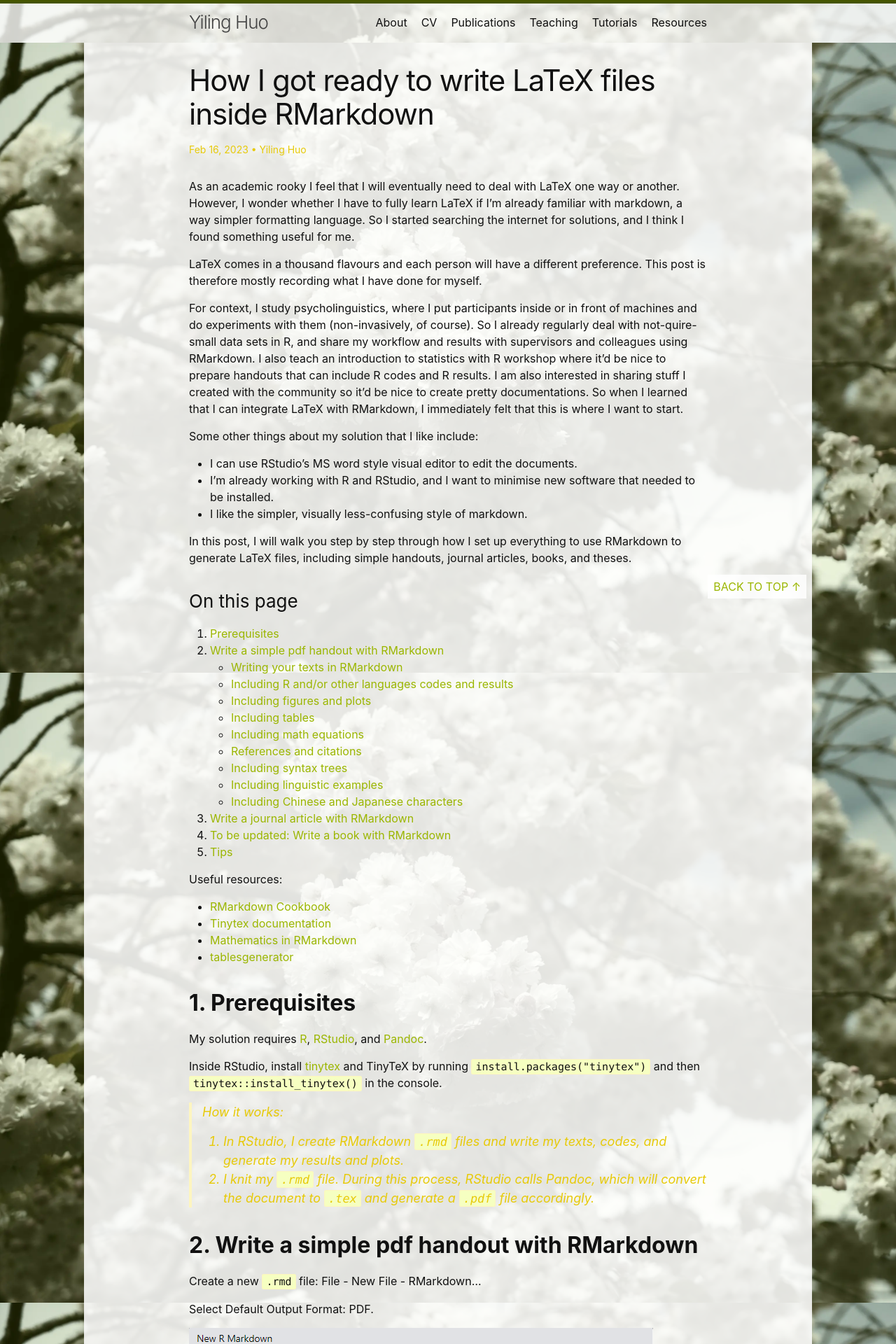
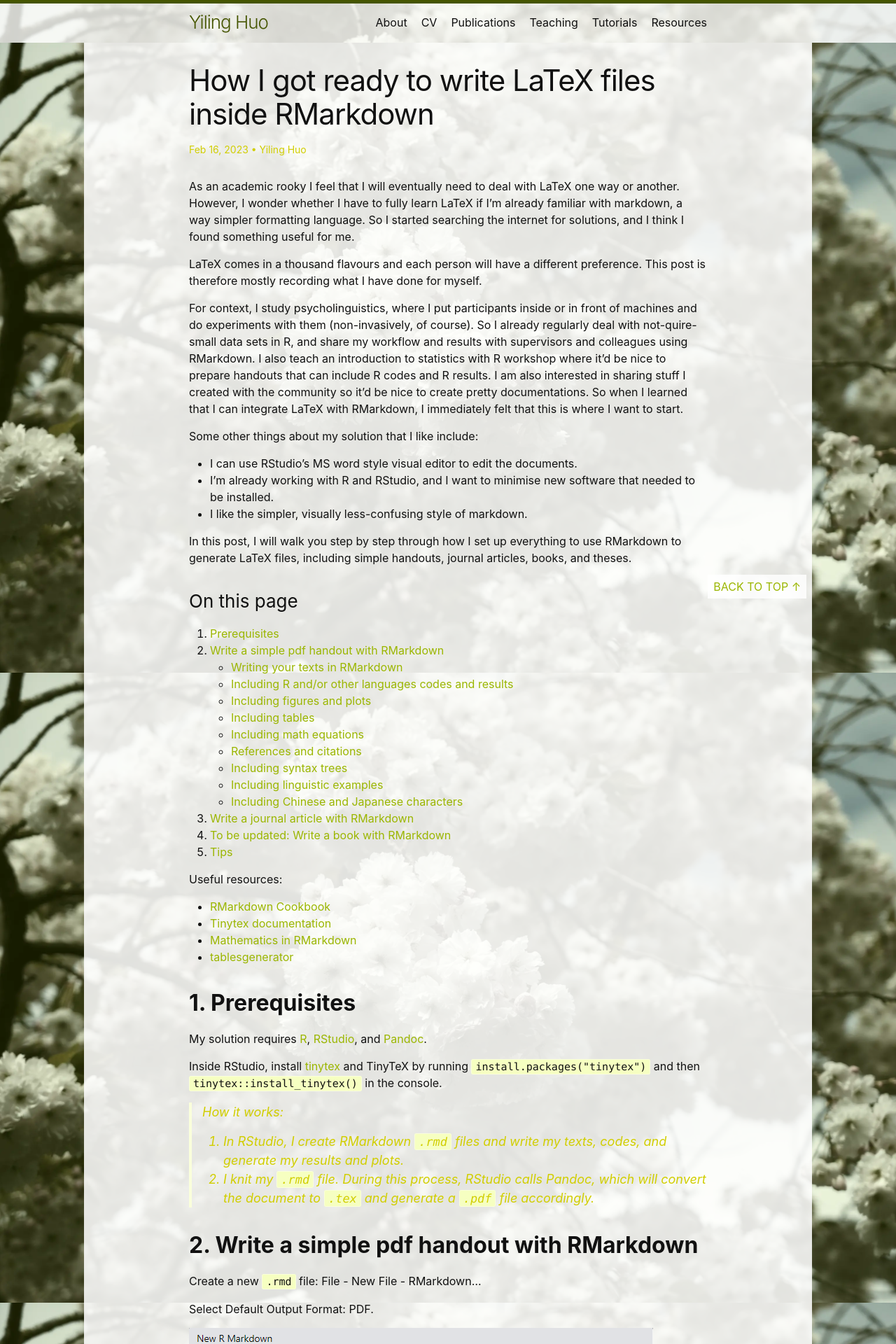
Before and after one commit to Yiling-Huo/yiling-huo.github.io, a Jekyll site: the page built from _posts/2023-02-16-rmarkdown-latex.md, in a window 1280 px wide. Shown: the top 1920 px of the page at 70% size. Built offline with Jekyll 4.4.1, drawn with Linux system fonts in a browser that asks for light colours.

Commit message:
Update custom.scss

```diff
--- a/_sass/minima/skins/custom.scss
+++ b/_sass/minima/skins/custom.scss
@@ -42,24 +42,24 @@
 
 // spring theme
 $sp-title:                 "  -spring edition- ";
-$sp-brand-color:           #e7ca09 !default; //#ff8ca1 !default;
-$sp-code-background-color: #f6ffc1 !default; //#ffe3e8 !default;
-$sp-link-base-color:       #9bb600 !default; //#F96D87 !default;
+$sp-brand-color:           #d1ce00 !default; //#e7ca09 !default;
+$sp-code-background-color: #f6ffc1 !default;
+$sp-link-base-color:       #9bb600 !default;
 $sp-background-image: url("/images/background/background-sp.webp");
 $sp-profile-image: url("/images/profile/profile-sp.webp");
 
-$sp-brand-color-light: lighten($sp-brand-color, 40%) !default;
+$sp-brand-color-light: lighten($sp-brand-color, 50%) !default;
 $sp-brand-color-dark: darken($sp-brand-color, 25%) !default;
 
-$sp-site-title-color: darken(#828282, 25%) !default;
+$sp-site-title-color: #455500 !default; //darken(#828282, 25%) !default;
 
 $sp-text-color: #111111 !default;
-$sp-background-color: #fdfdfd !default;
+$sp-background-color: lighten($sp-brand-color, 56%) !default; //#fdfdfd !default; //this variable is only used for navigation background color when narrow window
 
 $sp-link-visited-color: darken($sp-link-base-color, 10%) !default;
 $sp-link-hover-color: $sp-text-color !default;
 
-$sp-border-color-01: $sp-brand-color-light !default;
+$sp-border-color-01: lighten($sp-code-background-color, 5%) !default; //$sp-brand-color-light !default;
 $sp-border-color-02: lighten($sp-brand-color, 35%) !default;
 $sp-border-color-03: #455500 !default; //#505050 added the green
 
```
